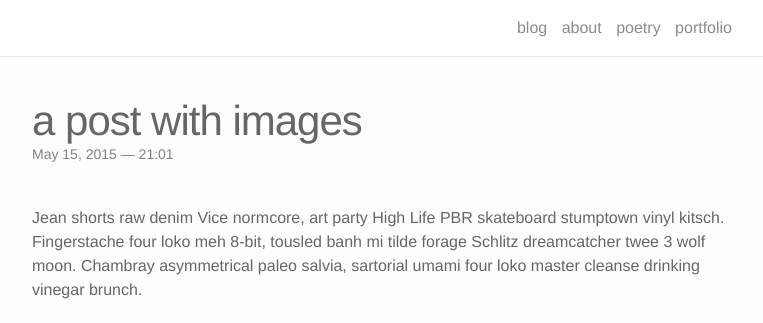
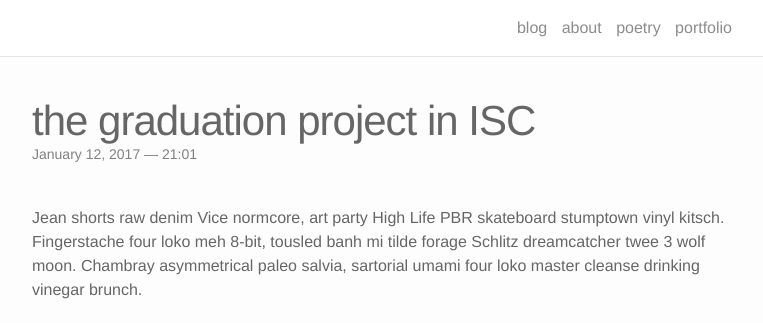
Before and after one commit to lucid2713/lucid2713.github.io, a Jekyll site: the page built from _posts/2015-05-15-title.markdown, in a window 1280 px wide and 900 px high, cut to the strip 0-323 px from the top of the window. Shown: the whole strip, without its empty margins (258-1021 px from the left). Built offline with Jekyll 4.4.1, drawn with Linux system fonts in a browser that asks for light colours; nearby versions of some CDN libraries.

Commit message:
Update 2015-05-15-title.markdown

```diff
--- a/_posts/2015-05-15-title.markdown
+++ b/_posts/2015-05-15-title.markdown
@@ -1,8 +1,8 @@
 ---
 layout: post
-title:  a post with images
-date: 2015-05-15 21:01:00
-description: this is what included images could look like
+title:  the graduation project in ISC
+date: 2017-01-12 21:01:00
+description: a design for the smart shopping bag and cart
 ---
 Jean shorts raw denim Vice normcore, art party High Life PBR skateboard stumptown vinyl kitsch. Fingerstache four loko meh 8-bit, tousled banh mi tilde forage Schlitz dreamcatcher twee 3 wolf moon. Chambray asymmetrical paleo salvia, sartorial umami four loko master cleanse drinking vinegar brunch.
 
```
